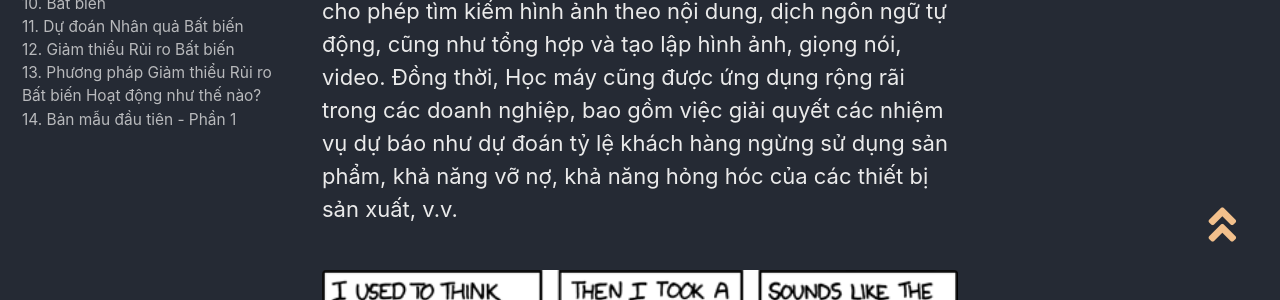
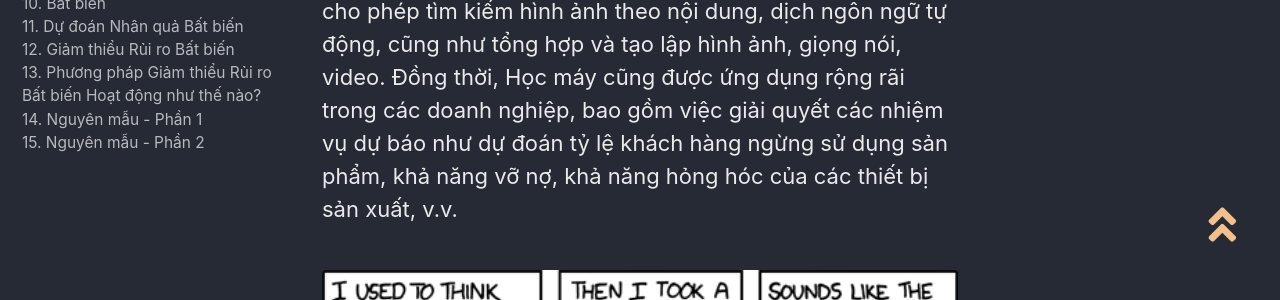
Before and after one commit to kinhtehocvohai/kinhtehocvohai.github.io, a Jekyll site: the page built from _aicausal/2021-06-05-Giới-thiệu-Suy-luận-Nhân-quả-cho-Học-máy.md, in a window 1280 px wide. Shown: the part 617-917 px from the top of the page. Built offline with Jekyll 4.4.1, drawn with Linux system fonts in a browser that asks for light colours; cached includes are drawn as plain includes.

Commit message:
Update navigation.yml

```diff
--- a/_data/navigation.yml
+++ b/_data/navigation.yml
@@ -118,8 +118,10 @@ aicausal:
         url: /aicausal/ac12
       - title: "13. Phương pháp Giảm thiểu Rủi ro Bất biến Hoạt động như thế nào?"
         url: /aicausal/ac13
-      - title: "14. Bản mẫu đầu tiên - Phần 1"
+      - title: "14. Nguyên mẫu - Phần 1"
         url: /aicausal/ac14
+      - title: "15. Nguyên mẫu - Phần 2"
+        url: /aicausal/ac15
 
 
 # main links
```
